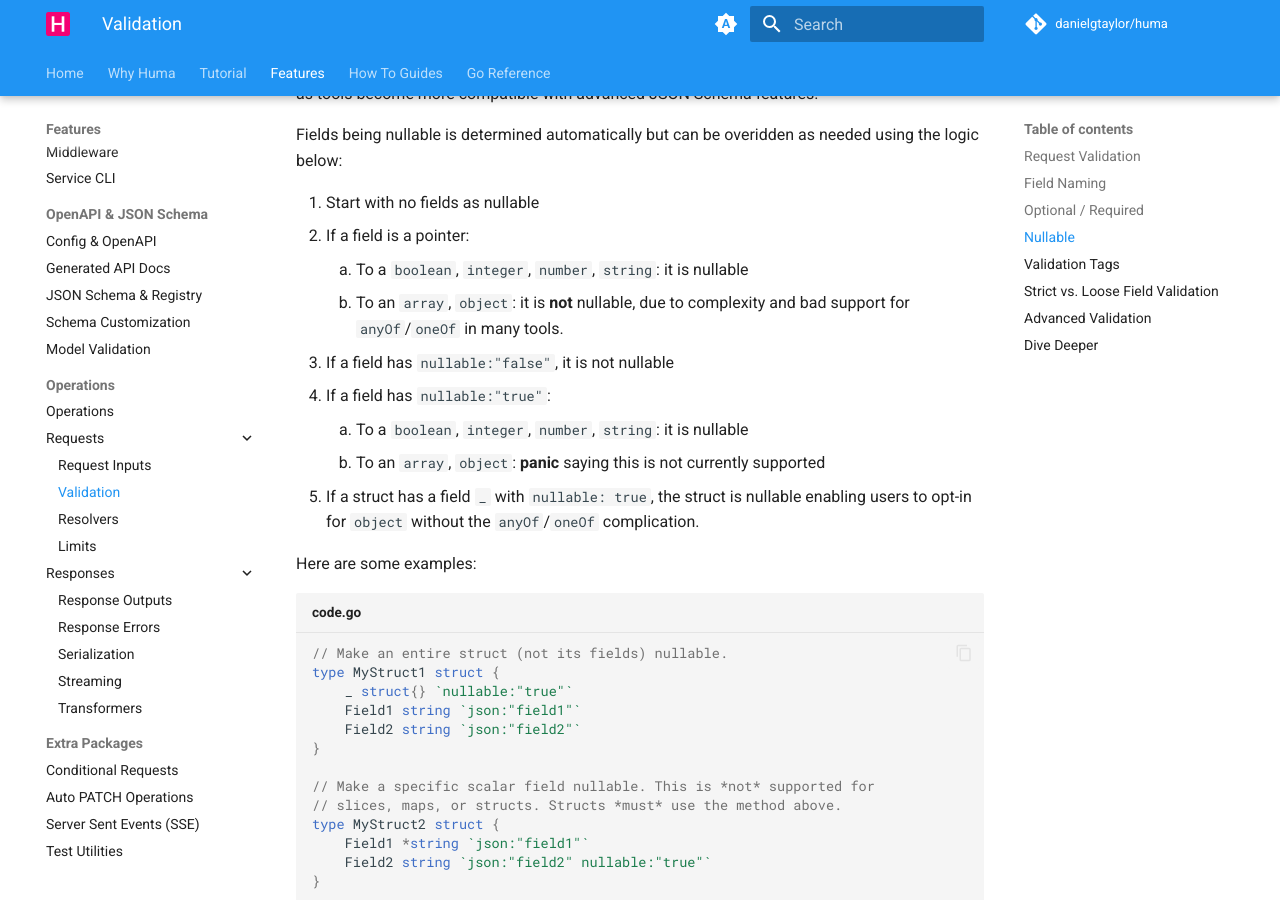
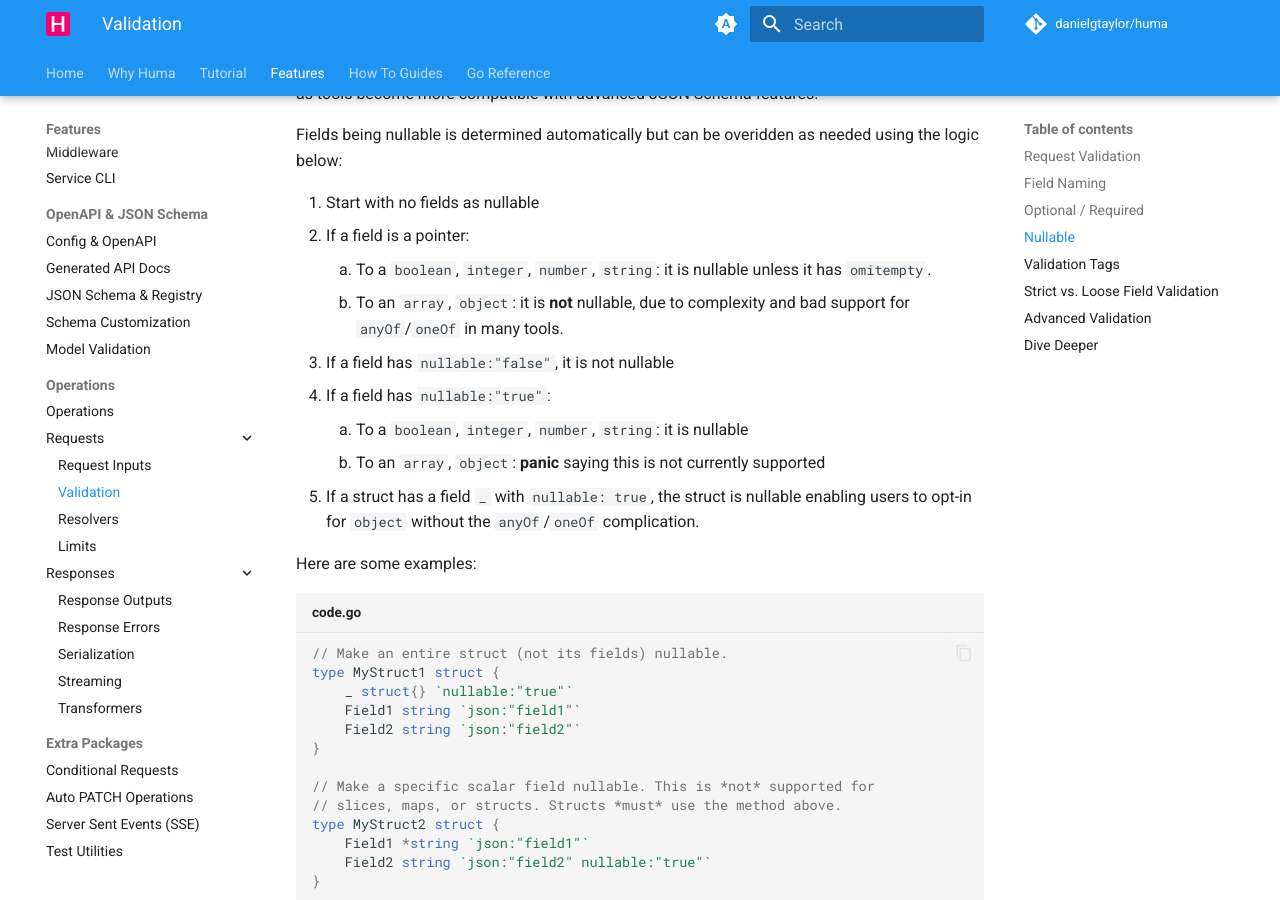
Before and after one commit to danielgtaylor/huma, an MkDocs documentation site: the page built from docs/docs/features/request-validation.md, in a window 1280 px wide and 900 px high, scrolled down 1523 px. Built offline with MkDocs 1.6.1 and Material for MkDocs 9.7.7, drawn with Linux system fonts in a browser that asks for light colours; comment, search, counter and statistics services are not loaded.

Commit message:
docs: update docs

```diff
--- a/docs/docs/features/request-validation.md
+++ b/docs/docs/features/request-validation.md
@@ -58,7 +58,7 @@ Fields being nullable is determined automatically but can be overidden as needed
 
 1. Start with no fields as nullable
 2. If a field is a pointer:
-    1. To a `boolean`, `integer`, `number`, `string`: it is nullable
+    1. To a `boolean`, `integer`, `number`, `string`: it is nullable unless it has `omitempty`.
     2. To an `array`, `object`: it is **not** nullable, due to complexity and bad support for `anyOf`/`oneOf` in many tools.
 3. If a field has `nullable:"false"`, it is not nullable
 4. If a field has `nullable:"true"`:
```
